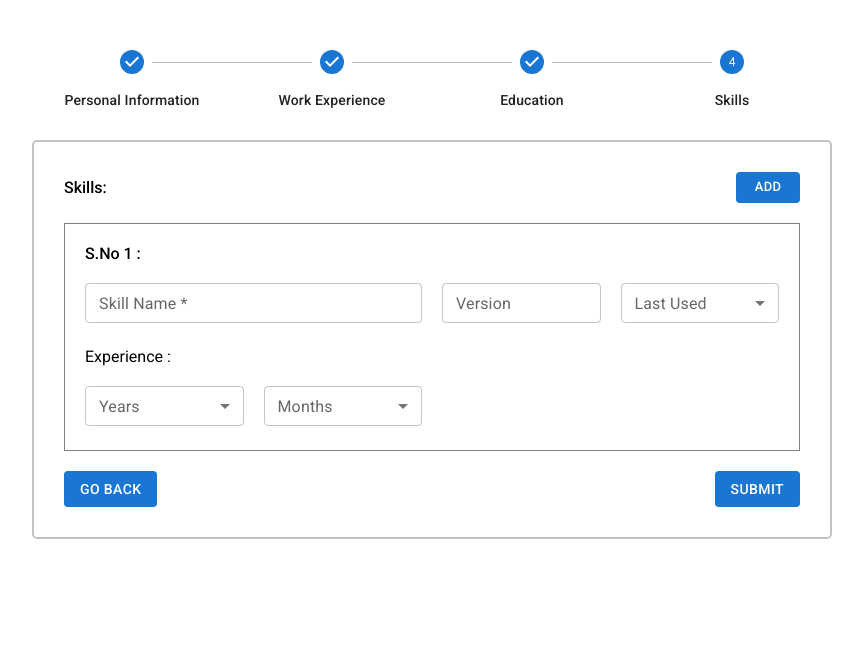
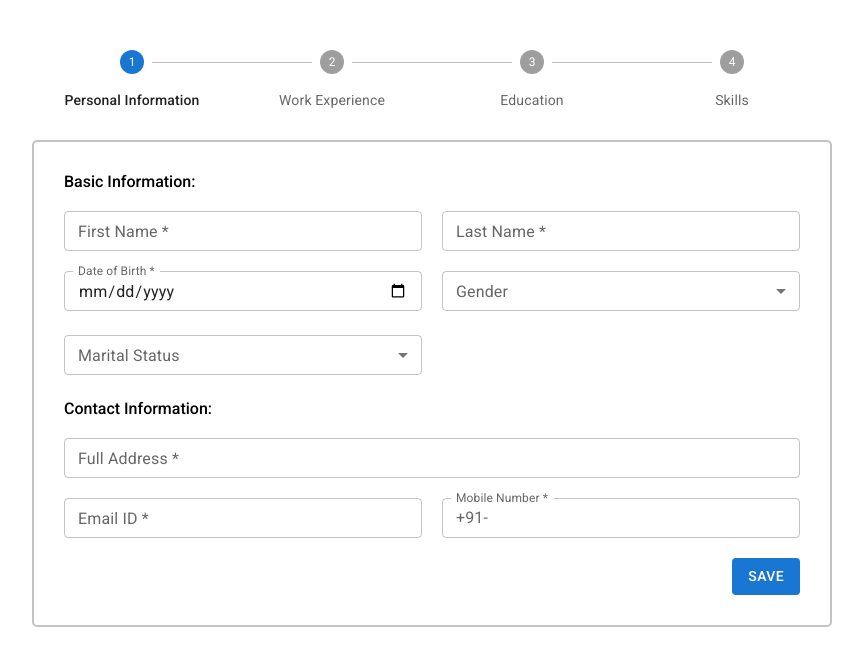
Before and after one commit to Sudeepkumar799/multi-step-employee-info-form, a React (Vite) app: page / in a window 1280 px wide. Shown: the top 666 px of the page, without its empty margins (208-1071 px from the left). Built offline with nearby package versions, Linux system fonts and the light colour scheme.

Commit message:
Button label  and activeStep default value changes

```diff
--- a/src/components/multi-step-employee-form/MultiStepEmployeeForm.tsx
+++ b/src/components/multi-step-employee-form/MultiStepEmployeeForm.tsx
@@ -16,7 +16,7 @@ type InitialStateProps = {
 };
 
 const initialState: InitialStateProps = {
-  activeStep: 3,
+  activeStep: 0,
 };
 
 const reducer = (state: InitialStateProps, action: Action) => {
@@ -50,6 +50,14 @@ const MultiStepEmployeeForm = () => {
     updateActiveStep(activeStep - 1);
   };
 
+  const handleFinalFormSubmit = () => {
+    alert("Employee information is submitted! Thank You.");
+    setTimeout(() => {
+      updateActiveStep(0);
+      localStorage.clear();
+    }, 3000);
+  };
+
   return (
     <div className="msef-section">
       <CustomStepper activeStep={activeStep} />
@@ -57,7 +65,7 @@ const MultiStepEmployeeForm = () => {
         {activeStep === 0 && <StepOneForm onSubmit={goToNext} />}
         {activeStep === 1 && <StepTwoForm onBack={handleGoBack} onSubmit={goToNext} />}
         {activeStep === 2 && <StepThreeForm onBack={handleGoBack} onSubmit={goToNext} />}
-        {activeStep === 3 && <StepFourForm onBack={handleGoBack} onSubmit={goToNext} />}
+        {activeStep === 3 && <StepFourForm onBack={handleGoBack} onSubmit={handleFinalFormSubmit} />}
       </div>
     </div>
   );
--- a/src/components/multi-step-employee-form/inner-components/step-one-form/StepOneForm.tsx
+++ b/src/components/multi-step-employee-form/inner-components/step-one-form/StepOneForm.tsx
@@ -161,6 +161,10 @@ const StepOneForm: FC<StepOneFormProps> = ({ onSubmit }) => {
             type="email"
             {...register("emailId", {
               required: "Email id is required",
+              pattern: {
+                value: /^[A-Z0-9._%+-]+@[A-Z0-9.-]+\.[A-Z]{2,}$/i,
+                message: "Email ID is invalid",
+              },
             })}
             error={!!errors.emailId}
             helperText={errors?.emailId?.message}
@@ -187,7 +191,7 @@ const StepOneForm: FC<StepOneFormProps> = ({ onSubmit }) => {
         </Grid>
         <Grid item xs={12} display="flex" flexDirection="row" justifyContent="flex-end">
           <Button variant="contained" type="submit" disableElevation>
-            Submit
+            Save
           </Button>
         </Grid>
       </Grid>
--- a/src/components/multi-step-employee-form/inner-components/step-three-form/StepThreeForm.tsx
+++ b/src/components/multi-step-employee-form/inner-components/step-three-form/StepThreeForm.tsx
@@ -207,7 +207,7 @@ const StepThreeForm: FC<StepThreeFormProps> = ({ onBack, onSubmit }) => {
             Go Back
           </Button>
           <Button variant="contained" type="submit" disableElevation>
-            Submit
+            Save
           </Button>
         </Grid>
       </Grid>
--- a/src/components/multi-step-employee-form/inner-components/step-two-form/StepTwoForm.tsx
+++ b/src/components/multi-step-employee-form/inner-components/step-two-form/StepTwoForm.tsx
@@ -199,7 +199,7 @@ const StepTwoForm: FC<StepTwoFormProps> = ({ onBack, onSubmit }) => {
             Go Back
           </Button>
           <Button variant="contained" type="submit" disableElevation>
-            Submit
+            Save
           </Button>
         </Grid>
       </Grid>
--- a/src/main.tsx
+++ b/src/main.tsx
@@ -3,8 +3,4 @@ import ReactDOM from "react-dom/client";
 import App from "./App.tsx";
 import "./index.scss";
 
-ReactDOM.createRoot(document.getElementById("root")!).render(
-  <React.StrictMode>
-    <App />
-  </React.StrictMode>
-);
+ReactDOM.createRoot(document.getElementById("root")!).render(<App />);
```
